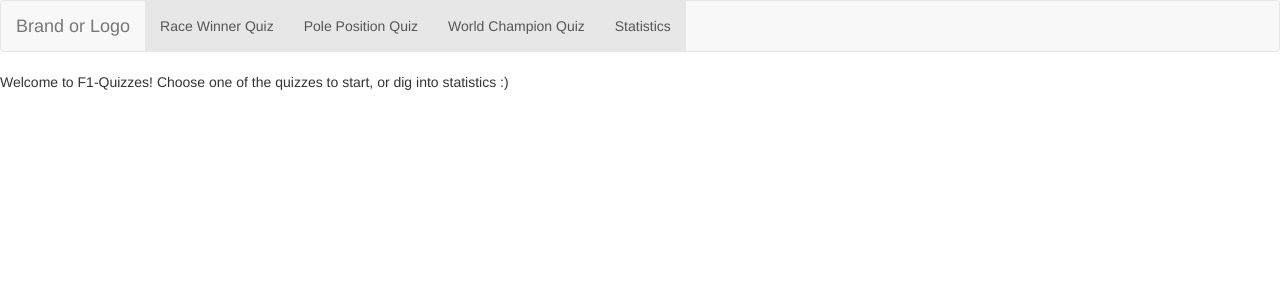
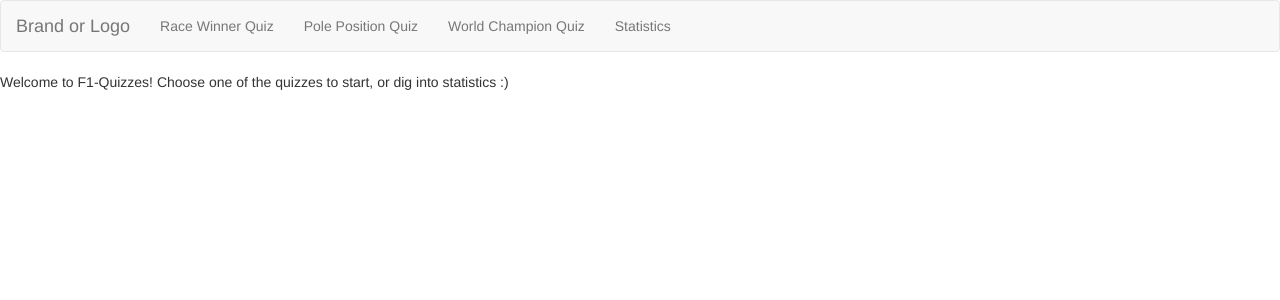
Before and after one commit to murlibrumm/f1-angular-quiz, an Angular app: page / in a window 1280 px wide. Shown: the top 300 px of the page. Built offline with nearby package versions, Linux system fonts and the light colour scheme.

Commit message:
Fix navigation active link

```diff
--- a/src/app/app.component.html
+++ b/src/app/app.component.html
@@ -15,17 +15,17 @@
     <!-- Collect the nav links, forms, and other content for toggling -->
     <div class="collapse navbar-collapse" id="bs-example-navbar-collapse-1">
       <ul class="nav navbar-nav">
-        <li class="active">
-          <a class="nav-link" routerLink="/winnerQuiz" routerLinkActive="active">Race Winner Quiz</a>
+        <li routerLinkActive="active">
+          <a class="nav-link" routerLink="/winnerQuiz">Race Winner Quiz</a>
         </li>
-        <li class="active">
-          <a class="nav-link" routerLink="/polePositionQuiz" routerLinkActive="active">Pole Position Quiz</a>
+        <li routerLinkActive="active">
+          <a class="nav-link" routerLink="/polePositionQuiz">Pole Position Quiz</a>
         </li>
-        <li class="active">
-          <a class="nav-link" routerLink="/worldChampionQuiz" routerLinkActive="active">World Champion Quiz</a>
+        <li routerLinkActive="active">
+          <a class="nav-link" routerLink="/worldChampionQuiz">World Champion Quiz</a>
         </li>
-        <li class="active">
-          <a class="nav-link" routerLink="/statistics" routerLinkActive="active">Statistics</a>
+        <li routerLinkActive="active">
+          <a class="nav-link" routerLink="/statistics">Statistics</a>
         </li>
       </ul>
     </div><!-- /.navbar-collapse -->
--- a/src/app/quizComponents/worldChampionQuiz.component.ts
+++ b/src/app/quizComponents/worldChampionQuiz.component.ts
@@ -11,7 +11,7 @@ import { WCQRRoute } from './../../utils/constants';
 
 export class WorldChampionQuizComponent extends QuizComponent {
   constructor(
-    @Inject('worldChampionQuizService') quizService, // TODO: implement WCQuizService
+    @Inject('worldChampionQuizService') quizService,
     @Inject('numberOfQuestions') numberOfQuestions: number,
     router: Router) { super(quizService, numberOfQuestions, router, WCQRRoute); }
 }
```
